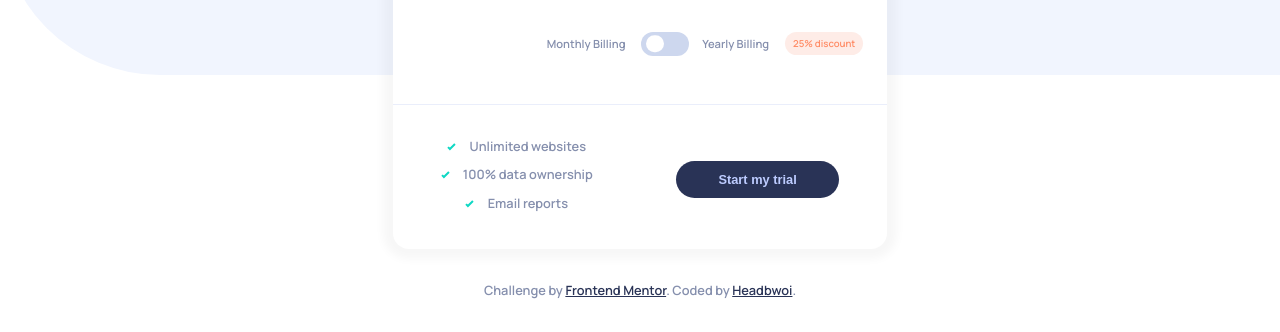
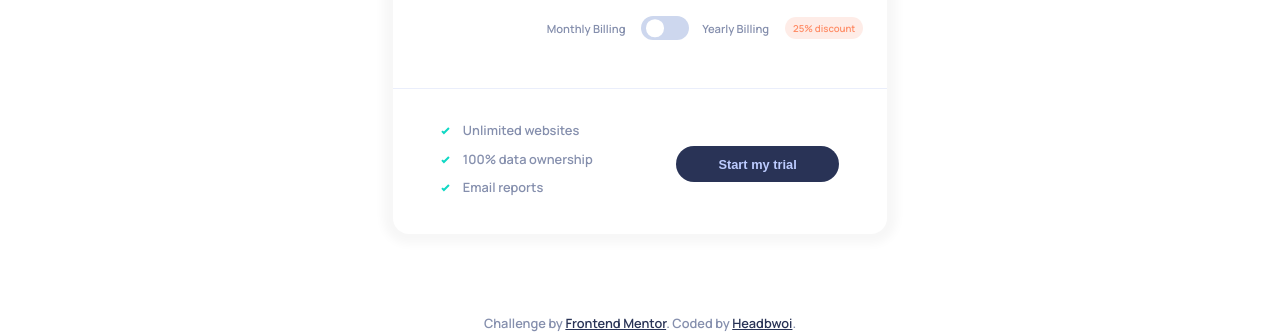
Before and after one commit to Headbwoi/interactive-pricing-component, a plain HTML site: page index.html in a window 1280 px wide. Shown: the part 485-817 px from the top of the page. Drawn offline with Linux system fonts and the light colour scheme.

Commit message:
align items to left on trial section, adjusted the background of the body

```diff
--- a/styles.css
+++ b/styles.css
@@ -52,6 +52,11 @@ body::before{
   border-radius: 0px 0px 0px 10rem;
   z-index: -1;
 }
+@media (min-width: 768px) {
+  body::before{
+    min-height: 55vh;
+  }
+}
 header{
   text-align: center;
   max-width: 320px;
@@ -101,6 +106,7 @@ main{
   max-width: 350px;
   width: 100%;
   padding: 0 1.1rem;
+  margin-bottom: 3rem;
 }
 
 @media (min-width: 768px) {
@@ -304,6 +310,7 @@ main{
     align-items: center;
     padding-left: 3rem;
     padding-right: 3rem;
+    text-align: left;
   }
   .trial-info{
     margin-bottom: 0;
```
